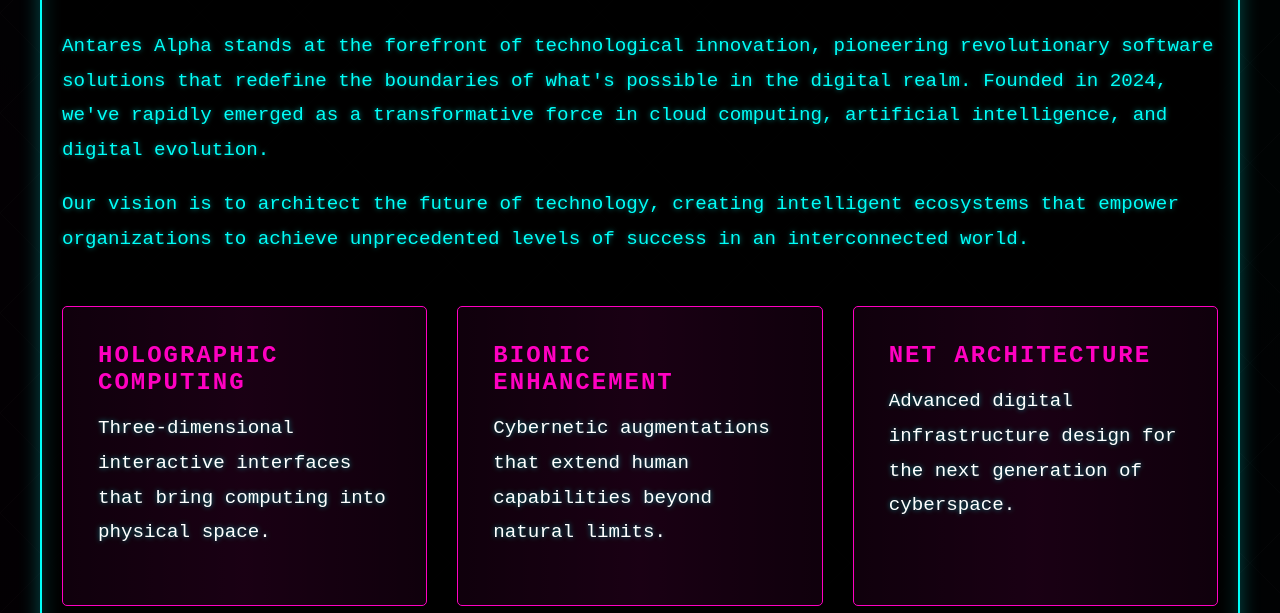
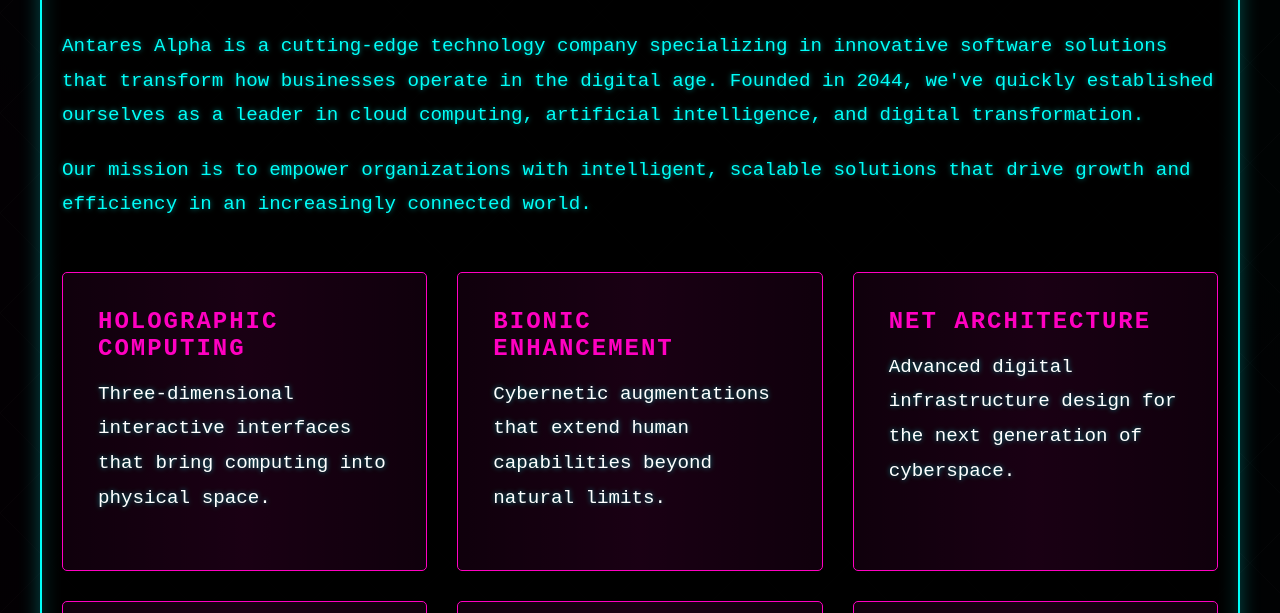
Before and after one commit to binarystone/antaresalpha.github.io, a plain HTML site: page about.html in a window 1280 px wide. Shown: the part 187-800 px from the top of the page. Drawn offline with Linux system fonts and the light colour scheme.

Commit message:
updated website

```diff
--- a/about.html
+++ b/about.html
@@ -9,9 +9,9 @@
 <body>
     <div class="about-section">
         <h1>About Antares Alpha</h1>
-        <p>Antares Alpha stands at the forefront of technological innovation, pioneering revolutionary software solutions that redefine the boundaries of what's possible in the digital realm. Founded in 2024, we've rapidly emerged as a transformative force in cloud computing, artificial intelligence, and digital evolution.</p>
+        <p>Antares Alpha is a cutting-edge technology company specializing in innovative software solutions that transform how businesses operate in the digital age. Founded in 2044, we've quickly established ourselves as a leader in cloud computing, artificial intelligence, and digital transformation.</p>
 
-        <p>Our vision is to architect the future of technology, creating intelligent ecosystems that empower organizations to achieve unprecedented levels of success in an interconnected world.</p>
+        <p>Our mission is to empower organizations with intelligent, scalable solutions that drive growth and efficiency in an increasingly connected world.</p>
 
         <div class="features">
             <div class="feature-card">
```
